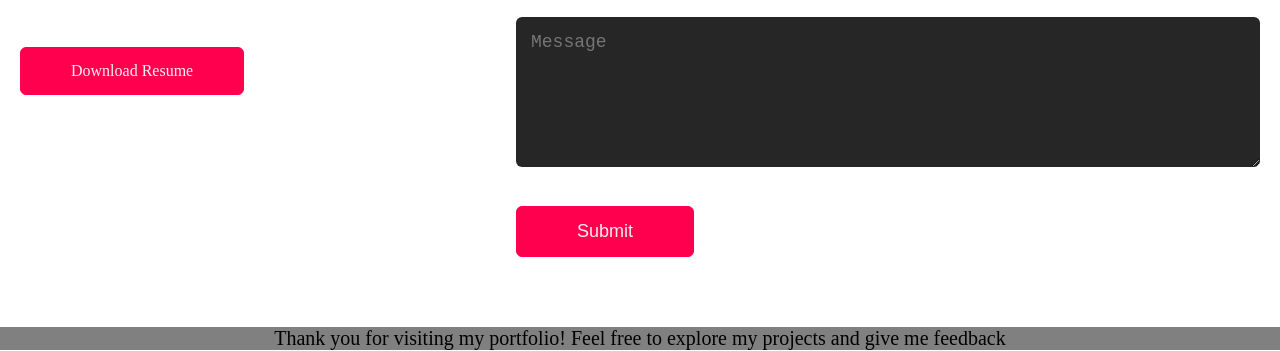
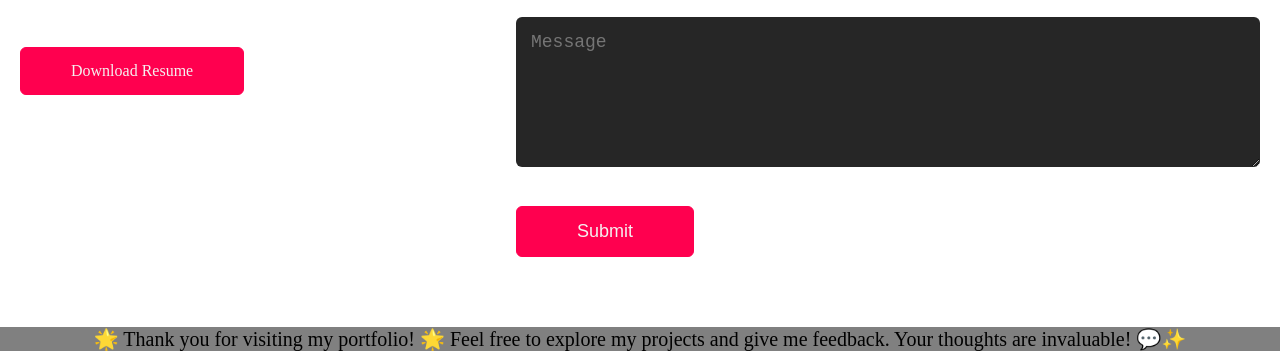
Before and after one commit to Abaid78/My-Portfolio, a plain HTML site: page index.html in a window 1280 px wide. Shown: the part 3253-3604 px from the top of the page. Drawn offline with Linux system fonts and the light colour scheme.

Commit message:
update footer content

```diff
--- a/index.html
+++ b/index.html
@@ -324,7 +324,8 @@
         <footer>
             <p>
 
-                Thank you for visiting my portfolio! Feel free to explore my projects and give me feedback
+                🌟 Thank you for visiting my portfolio! 🌟
+                Feel free to explore my projects and give me feedback. Your thoughts are invaluable! 💬✨
 
             </p>
         </footer>
--- a/style.css
+++ b/style.css
@@ -297,7 +297,6 @@ p {
   gap: 25px;
   margin: 20px;
 }
-
 #projects img {
   width: 100%;
 }
@@ -340,7 +339,7 @@ hr {
 }
 
 /* ---------------Contact------------- */
-#contact{
+#contact {
   margin-top: 100px;
 }
 .btn2 {
@@ -439,9 +438,8 @@ form .btn2 {
   display: none;
 }
 
-
 /*------------Footer-----------*/
-footer{
+footer {
   text-align: center;
   background: gray;
 }
```
Lines whose indentation alone changed are shown as unchanged.
